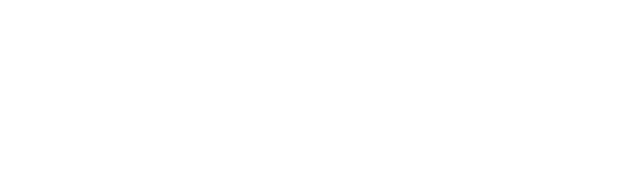
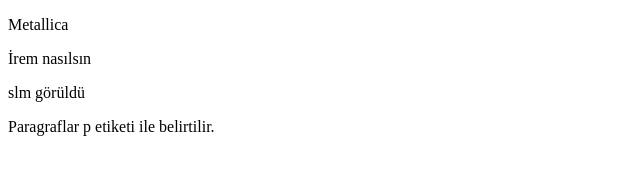
Before and after one commit to iremceper/iremceper.github.io, a plain HTML site: page index.html in a window 1280 px wide. Shown: the whole page, without its empty margins (0-640 px from the left). Drawn offline with Linux system fonts and the light colour scheme.

Commit message:
paragraf kodu eklendi

```diff
--- a/index.html
+++ b/index.html
@@ -6,6 +6,10 @@
     <title>Anasayfa | İrem Çeper</title>
 </head>
 <body>
+    <p>Metallica</p>
+<p>İrem nasılsın</p>
+<p>slm görüldü </p>
 
+<p>Paragraflar p etiketi ile belirtilir.</p>
 </body>
 </html>
```
